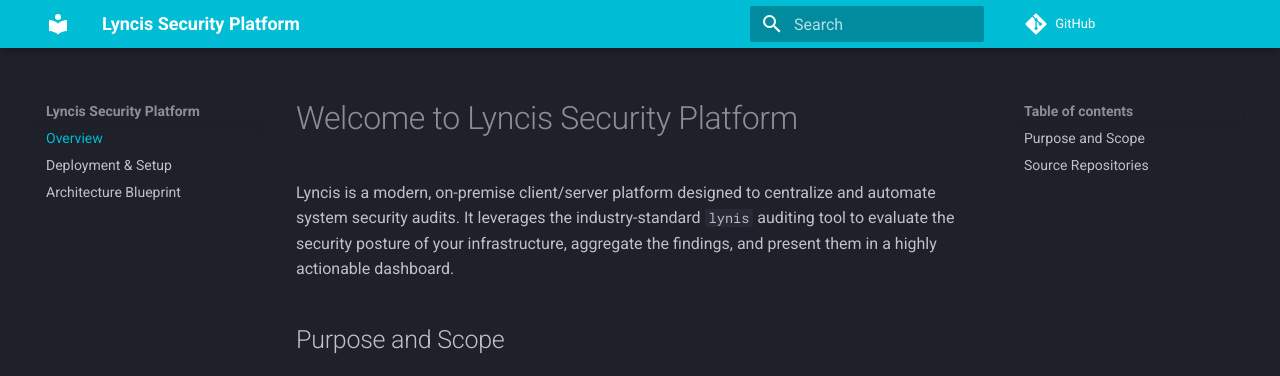
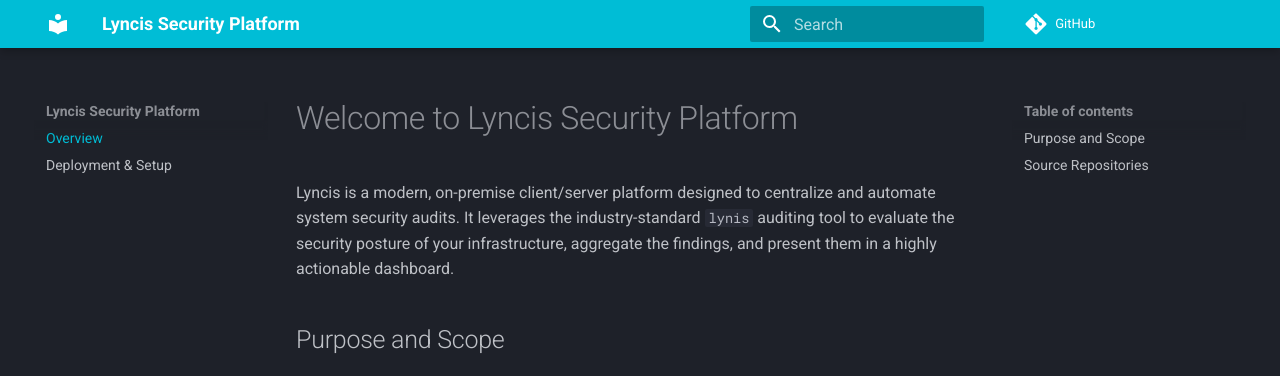
Before and after one commit to marcelhaerle/lyncis-docs, an MkDocs documentation site: the page built from docs/index.md, in a window 1280 px wide. Shown: the top 376 px of the page. Built offline with MkDocs 1.6.1 and Material for MkDocs 9.7.7, drawn with Linux system fonts in a browser that asks for light colours; comment, search, counter and statistics services are not loaded.

Commit message:
Remove Architecture Blueprint section from navigation in mkdocs configuration

```diff
--- a/mkdocs.yml
+++ b/mkdocs.yml
@@ -12,4 +12,3 @@ theme:
 nav:
   - Overview: index.md
   - Deployment & Setup: deployment.md
-  - Architecture Blueprint: blueprint.md
```
